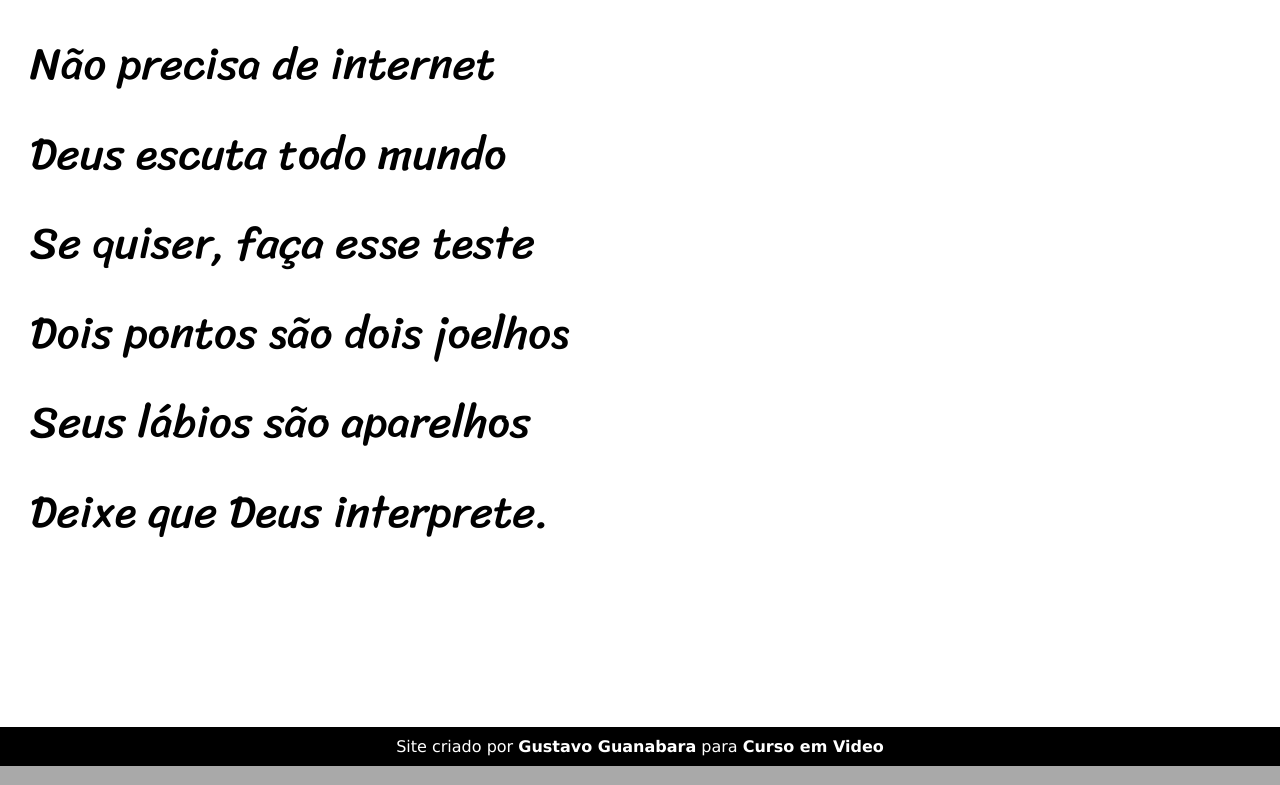
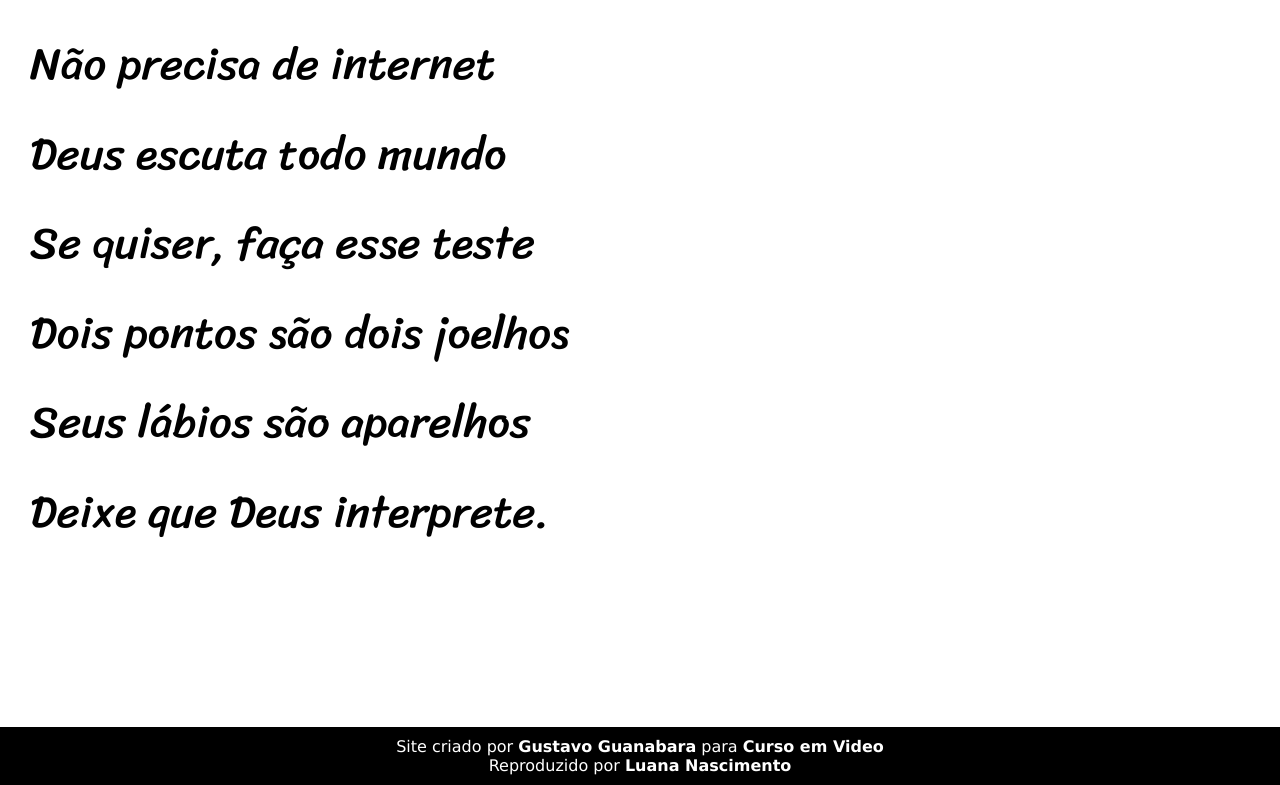
Before and after one commit to luananascimento2112/projeto-cordel, a plain HTML site: page index.html in a window 1280 px wide. Shown: the part 5191-5976 px from the top of the page. Drawn offline with Linux system fonts and the light colour scheme.

Commit message:
atualização site

```diff
--- a/index.html
+++ b/index.html
@@ -103,6 +103,7 @@
 
 <footer>
     <p> Site criado por <a href="#">Gustavo Guanabara</a> para <a href="#">Curso em Video</a></p>
+    <p>Reproduzido por <a href="https://www.instagram.com/luananascimentt/" target="_blank">Luana Nascimento</a></p>
 </footer>
 </body>
 </html>
```
